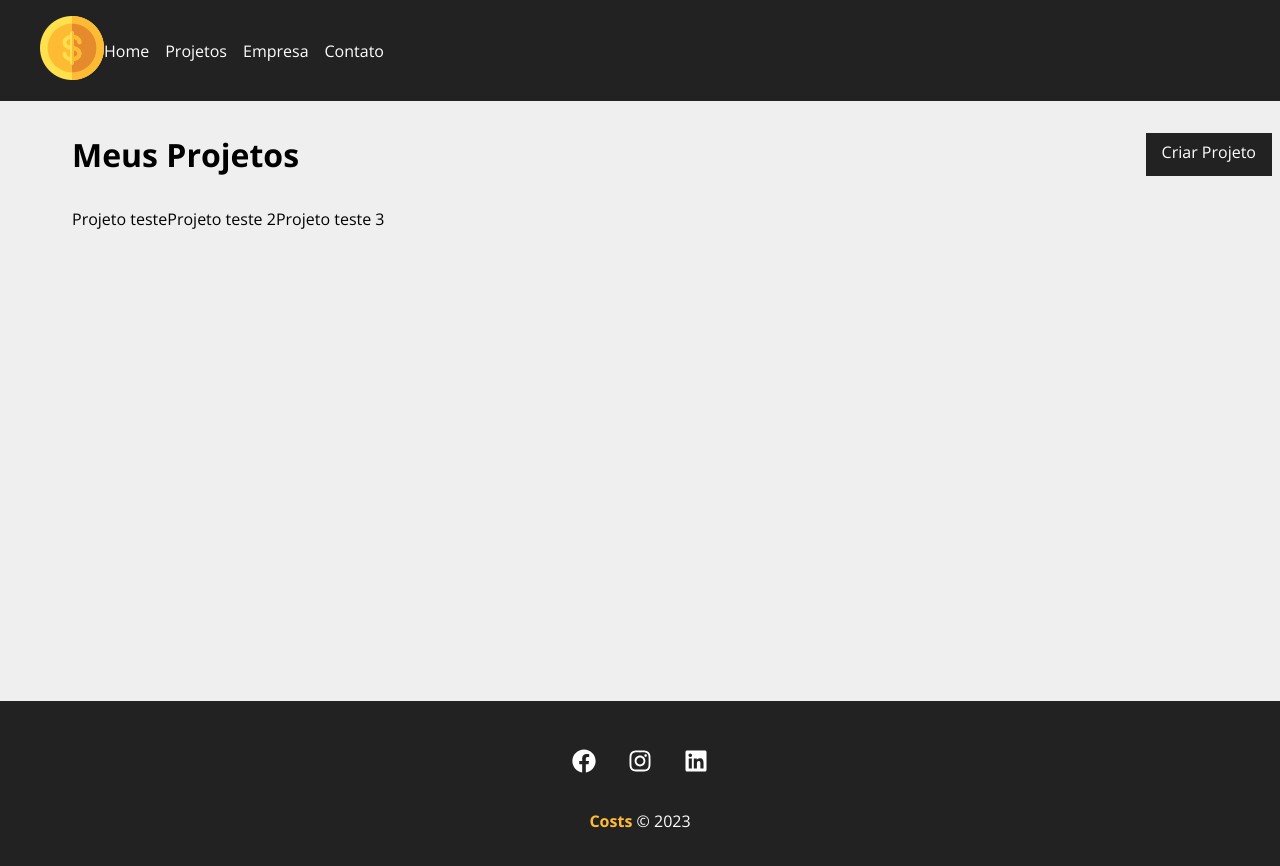
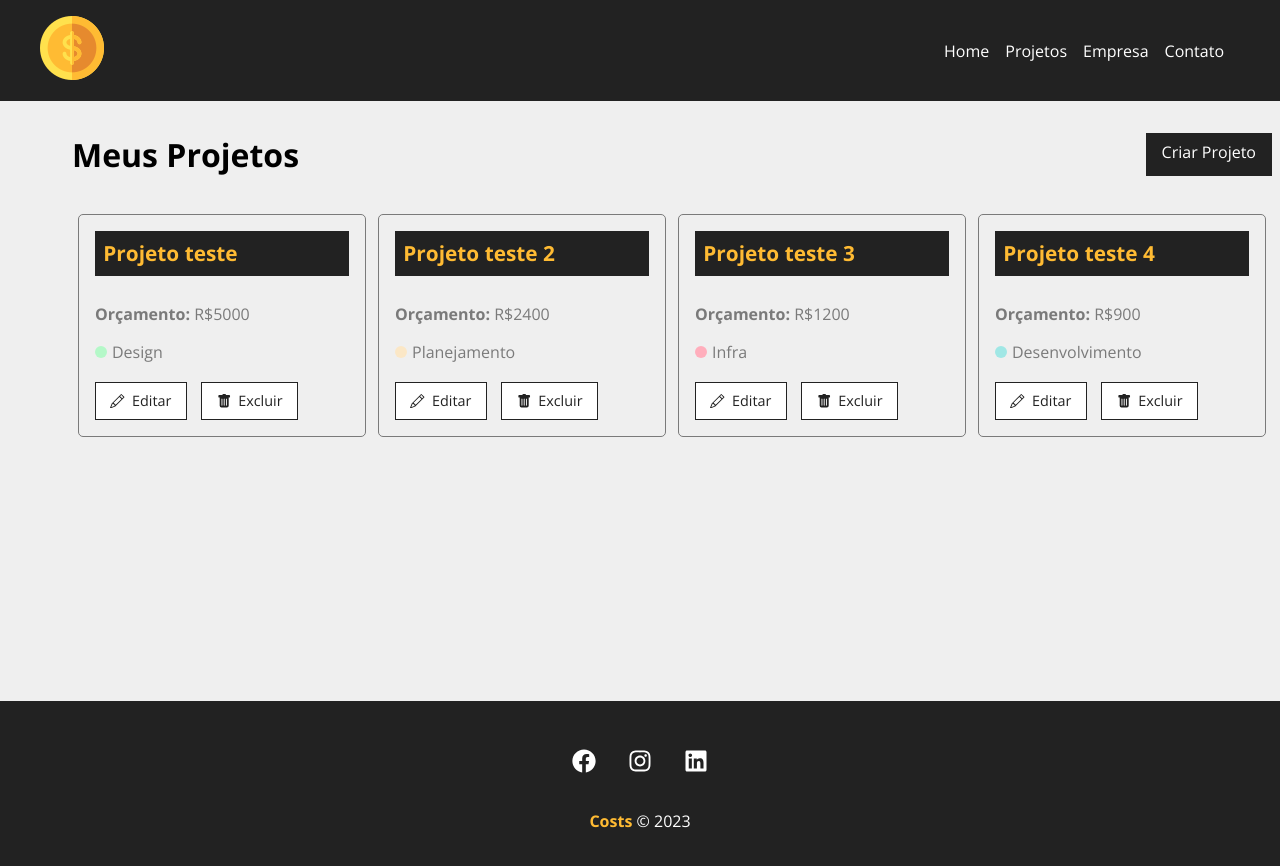
Before and after one commit to baladei/Costs, a React (Vite) app: page /projects in a window 1280 px wide. Shown: the top 866 px of the page. Built offline with nearby package versions, Linux system fonts and the light colour scheme; data requests are answered from the project's data file.

Commit message:
starting Project Card

```diff
--- a/db.json
+++ b/db.json
@@ -32,6 +32,17 @@
       "cost": 0,
       "services": [],
       "id": 3
+    },
+    {
+      "name": "Projeto teste 4",
+      "budget": "900",
+      "category": {
+        "id": "2",
+        "name": "Desenvolvimento"
+      },
+      "cost": 0,
+      "services": [],
+      "id": 4
     }
   ],
   "categories": [
--- a/src/components/layout/Container.jsx
+++ b/src/components/layout/Container.jsx
@@ -2,7 +2,7 @@ import './container.css'
 
 export const Container = (props) => {
   return (
-    <div className='container min-height'>
+    <div className={`container ${props.customClass}`}>
       {props.children}
     </div>
   )
--- a/src/components/layout/container.css
+++ b/src/components/layout/container.css
@@ -1,6 +1,7 @@
 .container {
     width: 1200px;
     display: flex;
+    justify-content: space-between;
     margin: 0 auto;
     flex-wrap: wrap; /* quando o elemento ultrapassar 1200px de width, irá para a proxima linha */
 }
--- a/src/components/pages/Projects.jsx
+++ b/src/components/pages/Projects.jsx
@@ -41,10 +41,16 @@ export const Projects = () => {
       <LinkButton to="/newproject" text="Criar Projeto" />
       </div>
       {message && <Message type="sucess" msg={message} />}
-      <Container customClass='start'>
+      <Container customClass="start">
         {projects.length > 0 &&
         projects.map((project) => (
-          <ProjectCard name={project.name} key={project.name} />
+          <ProjectCard
+          id={project.id}
+          name={project.name}
+          key={project.id}
+          budget={project.budget}
+          category={project.category.name}
+          />
         ))}
       </Container>
     </div>
--- a/src/components/project/ProjectCard.css
+++ b/src/components/project/ProjectCard.css
@@ -0,0 +1,87 @@
+.project_card {
+    padding: 1em;
+    border: 1px solid #7a7a7a;
+    border-radius: 5px;
+    width: 24%;
+    margin: 0.5%;
+}
+
+.project_card h4 {
+    background-color: #222;
+    color: #ffbb33;
+    padding: .4em;
+    margin-bottom: 1.3em;
+    font-size: 1.3em;
+}
+
+.project_card p {
+    color: #7a7a7a;
+    margin-bottom: 1em;
+}
+
+.project_card span {
+    font-weight: bold;
+}
+
+.category_text {
+    display: flex;
+    align-items: center;
+}
+
+.category_text span {
+    display: block;
+    width: 12px;
+    height: 12px;
+    border-radius: 50%;
+    background-color: #ccc;
+    margin-right: 5px; //macete para criar a bolinha
+}
+
+.category_text .infra {
+    background-color: #FFAEBC;
+}
+
+.category_text .desenvolvimento {
+    background-color: #A0E7E5;
+}
+
+.category_text .design {
+    background-color: #B4F8C8;
+}
+
+.category_text .planejamento {
+    background-color: #FBE7C6;
+}
+
+.project_card_actions {
+    margin-top: 1.2em;
+    display: flex;
+    align-items: center;
+}
+
+.project_card_actions a,
+.project_card_actions button {
+    text-decoration: none;
+    border: none;
+    background-color: #fff;
+    color: #222;
+    font-size: .9em;
+    padding: .6em 1em;
+    cursor: pointer;
+    margin-right: 1em;
+    border: 1px solid #222;
+    display: flex;
+    align-items: center;
+    justify-content: center;
+    transition: .5s;
+}
+
+.project_card_actions svg {
+    margin-right: .5em;
+}
+
+.project_card_actions a:hover,
+.project_card_actions button:hover {
+    background-color: #222;
+    color: #ffbb33;
+}
--- a/src/components/project/ProjectCard.jsx
+++ b/src/components/project/ProjectCard.jsx
@@ -1,9 +1,27 @@
+import { Link } from 'react-router-dom'
 import './ProjectCard.css'
 
 import { BsPencil, BsFillTrashFill } from 'react-icons/bs'
 
 export const ProjectCard = ({id, name, budget, category, handleRemove}) => {
   return (
-    <p>{name}</p>
+    <div className='project_card'>
+      <h4>{name}</h4>
+      <p>
+        <span>Orçamento:</span> R${budget}
+      </p>
+      <p className='category_text'>
+        <span className={[category.toLowerCase()]}></span> {category}
+        {/* para colorir a bolinha, transformo tudo em letra minuscula para achar na {category} */}
+      </p>
+      <div className='project_card_actions'>
+        <Link to='/'>
+          <BsPencil /> Editar
+        </Link>
+        <button>
+          <BsFillTrashFill /> Excluir
+        </button>
+      </div>
+    </div>
   )
 }
--- a/src/main.jsx
+++ b/src/main.jsx
@@ -18,7 +18,7 @@ ReactDOM.createRoot(document.getElementById('root')).render(
   <React.StrictMode>
     <BrowserRouter>
     <Navbar />
-    <Container>
+    <Container customClass="min-height">
     <Routes>
       <Route exact path='/' element={<Home />} />
       <Route exact path='/projects' element={<Projects />} />
```
